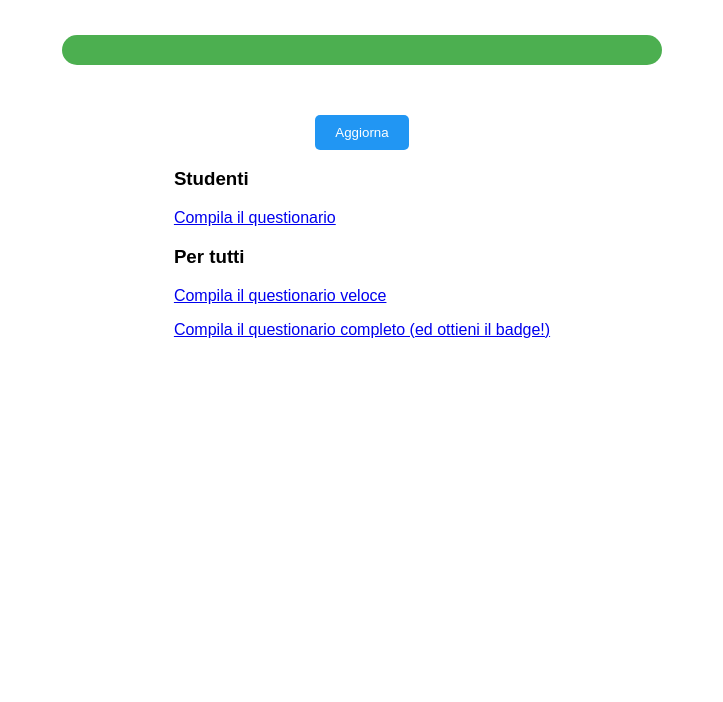
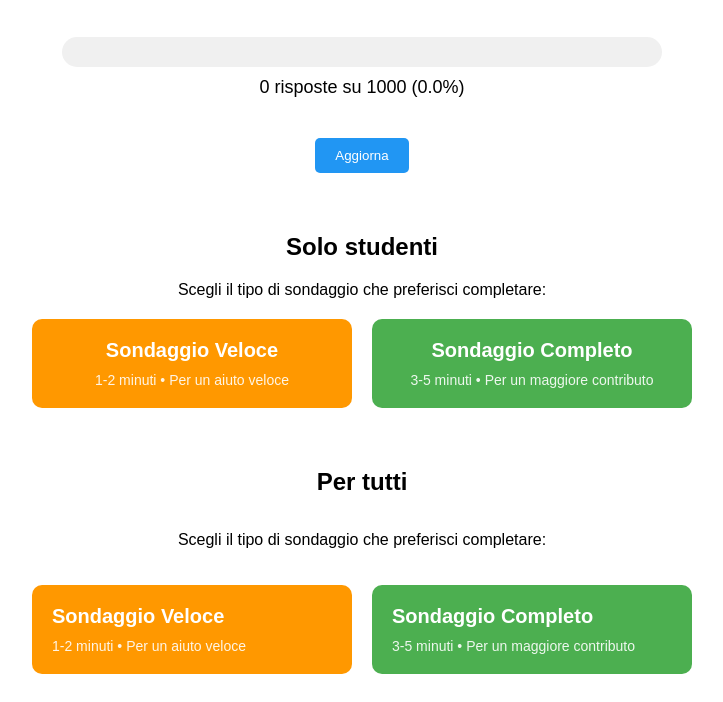
Before and after one commit to wbigger/2025-vian-sentiment-analysis, a plain HTML site: page index.html in a window 1280 px wide. Shown: the part 179-881 px from the top of the page, without its empty margins (278-1001 px from the left). Before the commit the page ends 800 px from the top, so only its background shows below. Drawn offline with Linux system fonts and the light colour scheme.

Commit message:
Add random survey links

```diff
--- a/index.html
+++ b/index.html
@@ -1,8 +1,9 @@
 <!-- Index.html -->
 <!DOCTYPE html>
-<html>
+<html lang="it">
 
 <head>
+    <title>VIAN Sentiment Analysis</title>
     <base target="_top">
     <style>
         body {
@@ -52,15 +53,66 @@
         .refresh-button:hover {
             background-color: #1976D2;
         }
+
+        .survey-section {
+            width: 80%;
+            max-width: 800px;
+            margin: 40px 0;
+            text-align: center;
+        }
+
+        .button-container {
+            display: flex;
+            justify-content: center;
+            gap: 20px;
+            margin-top: 20px;
+            flex-wrap: wrap;
+        }
+
+        .survey-button {
+            display: flex;
+            flex-direction: column;
+            width: 280px;
+            padding: 20px;
+            border-radius: 10px;
+            text-decoration: none;
+            color: white;
+            transition: transform 0.2s;
+        }
+
+        .survey-button:hover {
+            transform: translateY(-5px);
+        }
+
+        .quick {
+            background-color: #FF9800;
+        }
+
+        .complete {
+            background-color: #4CAF50;
+        }
+
+        .button-title {
+            font-size: 20px;
+            font-weight: bold;
+            margin-bottom: 10px;
+        }
+
+        .button-description {
+            font-size: 14px;
+            opacity: 0.9;
+        }
     </style>
 </head>
 
 <body>
     <header>
-        <img src="logo-placeholder.png" alt="Logo della scuola" style="height: 100px;">
-        <h1>Liceo VIAN Bracciano</h2>
+        <div style="display: flex; align-items: center;">
+            <img src="logo.webp" alt="Logo della scuola" style="height: 100px; margin-right: 20px;">
+            <h1>Liceo VIAN Bracciano</h1>
+        </div>
     </header>
-  <h2>Stato Sondaggio</h1>
+    <h2>Stato Sondaggio</h2>
     <div class="progress-container">
         <div class="progress-bar">
             <div id="progressFill" class="progress-fill"></div>
@@ -70,48 +122,67 @@
     <button class="refresh-button" onclick="updateProgress()">Aggiorna</button>
 
     <!-- Sezione Studenti -->
-  <div>
-  <div>
-    <h3>Studenti</h3>
-    <a href="#">
-      Compila il questionario
+    <div class="survey-section">
+        <h2>Solo studenti</h2>
+        <p>Scegli il tipo di sondaggio che preferisci completare:</p>
+        <div class="button-container">
+            <a href="redirectToRandomSurveyQuickStudent(event)" class="survey-button quick">
+                <span class="button-title">Sondaggio Veloce</span>
+                <span class="button-description">1-2 minuti • Per un aiuto veloce</span>
+            </a>
+            <a href="LINK_SONDAGGIO_COMPLETO" class="survey-button complete">
+                <span class="button-title">Sondaggio Completo</span>
+                <span class="button-description">3-5 minuti • Per un maggiore contributo</span>
             </a>
         </div>
-
-  <!-- Sezione per tutti -->
-  <div style="width:100%">
-    <h3>Per tutti</h3>
-    <p><a href="#">
-      Compila il questionario veloce
+    </div>
+    <h2>Per tutti</h2>
+    <p>Scegli il tipo di sondaggio che preferisci completare:</p>
+    <div class="button-container">
+        <a href="LINK_SONDAGGIO_VELOCE" class="survey-button quick">
+            <span class="button-title">Sondaggio Veloce</span>
+            <span class="button-description">1-2 minuti • Per un aiuto veloce</span>
         </a>
-    </p>
-    <p><a href="#">
-      Compila il questionario completo (ed ottieni il badge!)
+        <a href="LINK_SONDAGGIO_COMPLETO" class="survey-button complete">
+            <span class="button-title">Sondaggio Completo</span>
+            <span class="button-description">3-5 minuti • Per un maggiore contributo</span>
         </a>
-    </p>
     </div>
-  <div>
-
 
 
     <script>
         function updateProgress() {
+            console.log(`updateProgress()`);
+            try {
                 google.script.run
                     .withSuccessHandler(updateProgressBar)
                     .getFormResponses();
+            } catch {
+                console.log(`cannot update script...`);
+                updateProgressBar(0);
+                alert("Problema con il calcolo delle risposte.")
+            }
         }
 
         function updateProgressBar(responses) {
             const target = 1000;
-        console.log("CIAO");
-        console.log(target);
+            console.log(`targer: ${target}`);
             const percentage = Math.min((responses / target) * 100, 100);
 
             document.getElementById('progressFill').style.width = percentage + '%';
             document.getElementById('progressText').innerHTML =
                 `${responses} risposte su ${target} (${percentage.toFixed(1)}%)`;
         }
-
+        // Aggiorna al caricamento della pagina
+        function redirectToRandomSurveyQuickStudent(event) {
+            consol.log("Redirecting to survey...");
+            event.preventDefault();
+            google.script.run
+                .withSuccessHandler(function (url) {
+                    window.location.href = url;
+                })
+                .getRandomStudentQuickSurvey();
+        }
         // Aggiorna al caricamento della pagina
         window.onload = updateProgress;
     </script>
```
Also changed, not shown: 2 other files. Lines whose indentation alone changed are shown as unchanged.
